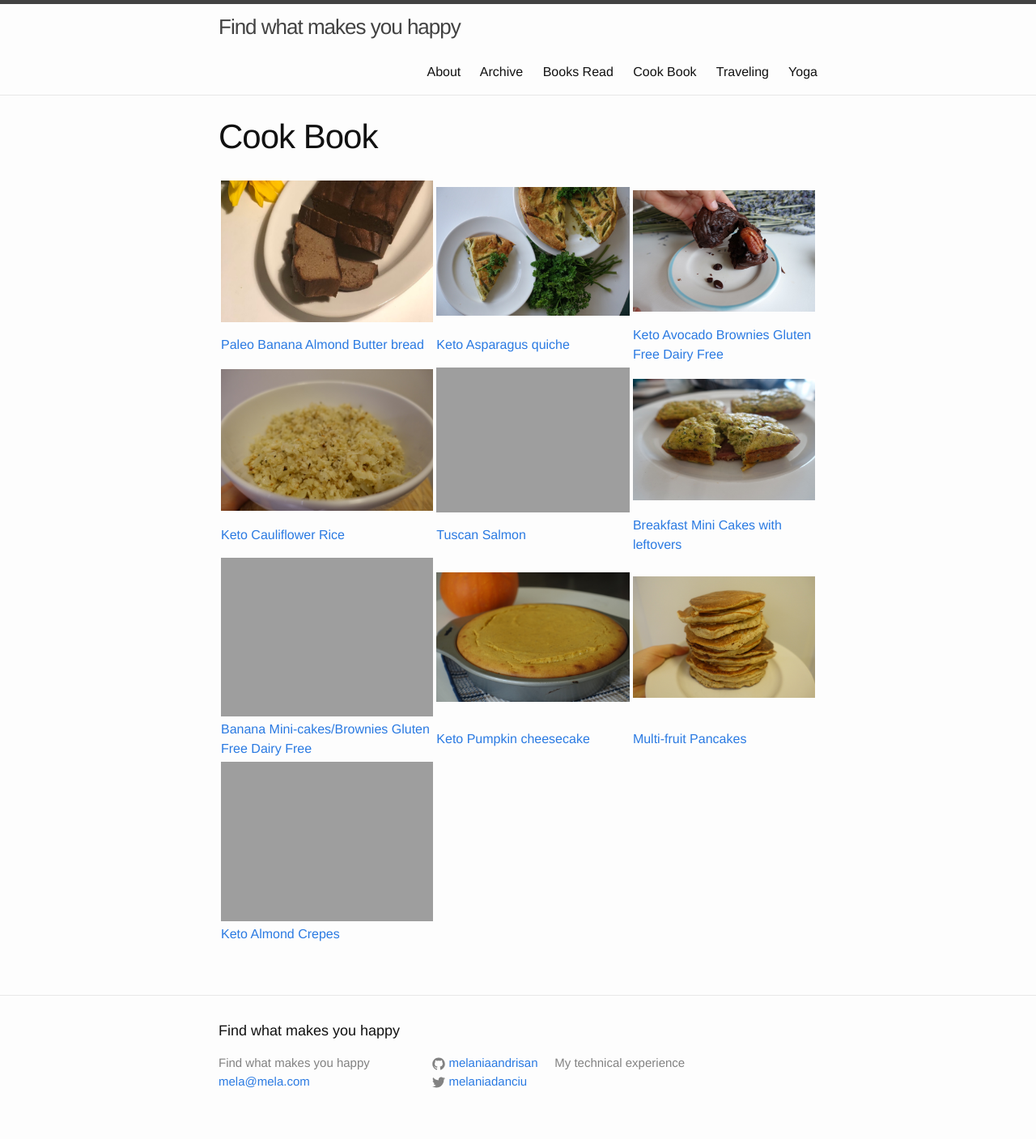
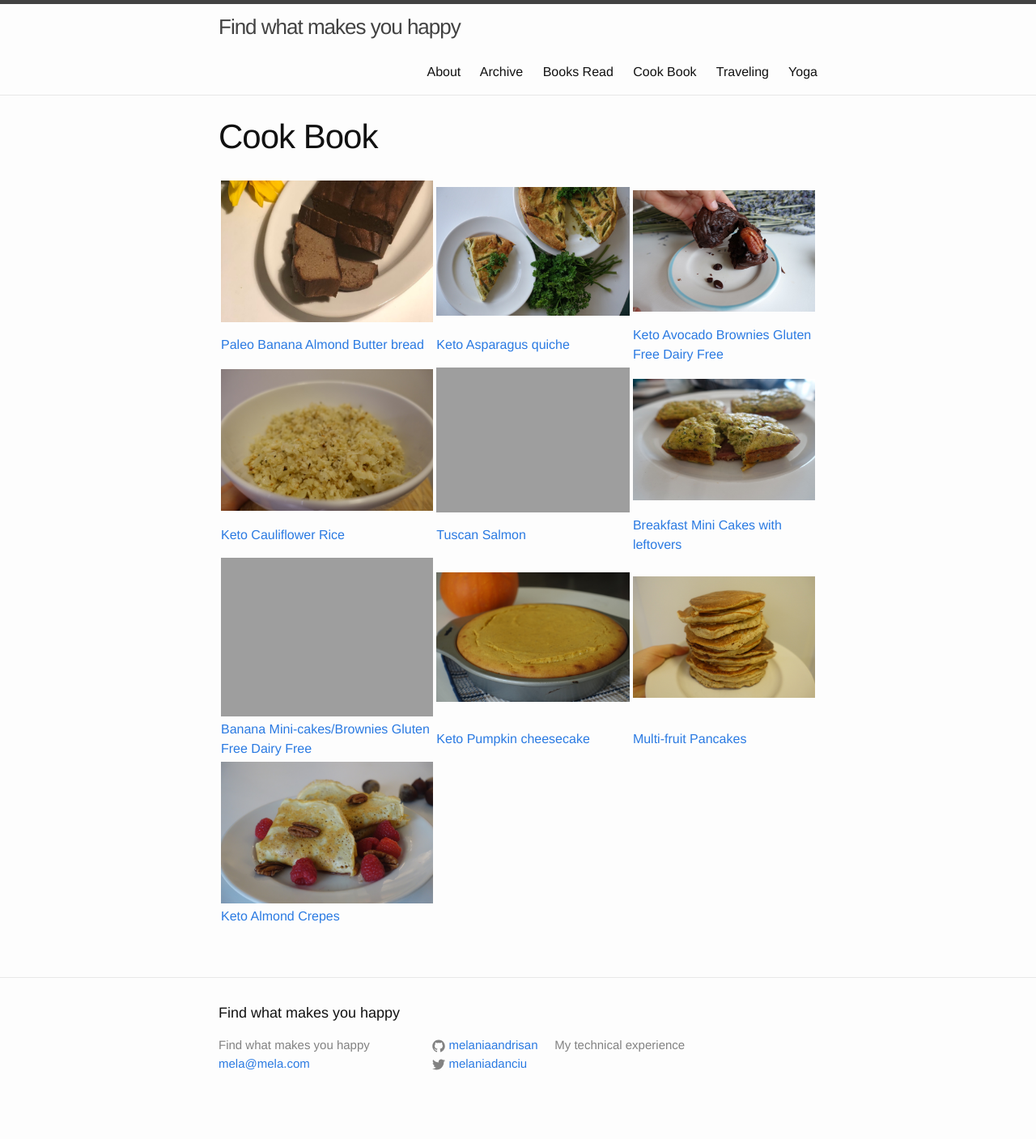
Before and after one commit to melaniaandrisan/melaniaandrisan.github.io, a Jekyll site: the page built from food_history.md, in a window 1280 px wide. Shown: the whole page at 81% size. Built offline with Jekyll 4.4.1, drawn with Linux system fonts in a browser that asks for light colours; comment, search, counter and statistics services are not loaded; after the commit the page ends 1385 px from its top, so only the background shows below that.

Commit message:
add crepes

```diff
--- a/food_history.md
+++ b/food_history.md
@@ -74,7 +74,7 @@ permalink: /foodhistory/
   </tr>
   <tr>
     <td width="(100/3)%">
-        <img src="{{ site.url }}/assets/banana_mini_cakes/main.JPG" alt="Keto Almond Crepes"/>
+        <img src="{{ site.url }}/assets/keto_almond_crapes/serve.JPG" alt="Keto Almond Crepes"/>
     </td>
     <td width="(100/3)%">
     <img style="display:none;"/>
@@ -85,7 +85,7 @@ permalink: /foodhistory/
   </tr>
   <tr>
     <td width="(100/3)%">
-        <a href="http://mela.ro/food/2018/10/06/Banana-Mini-Cake/">Keto Almond Crepes</a>
+        <a href="http://mela.ro/food/2018/10/08/keto-almond-crepes/">Keto Almond Crepes</a>
     </td>
     <td width="(100/3)%">
     <a href="" style="display:none;"></a>
```
